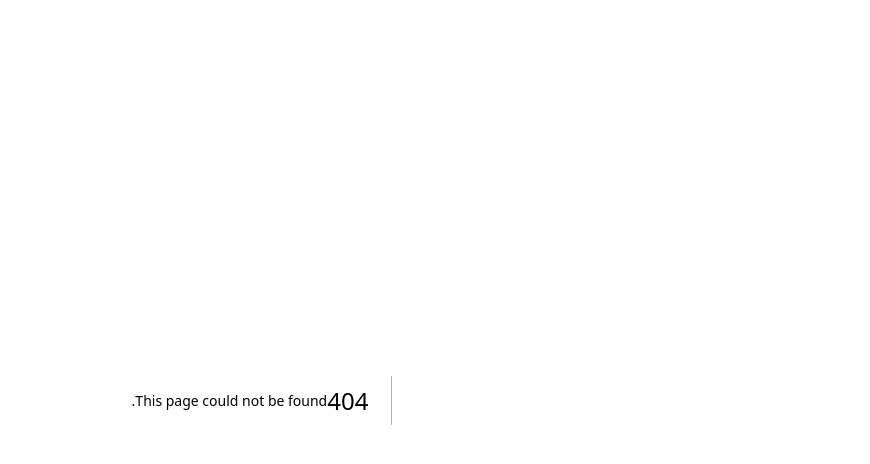
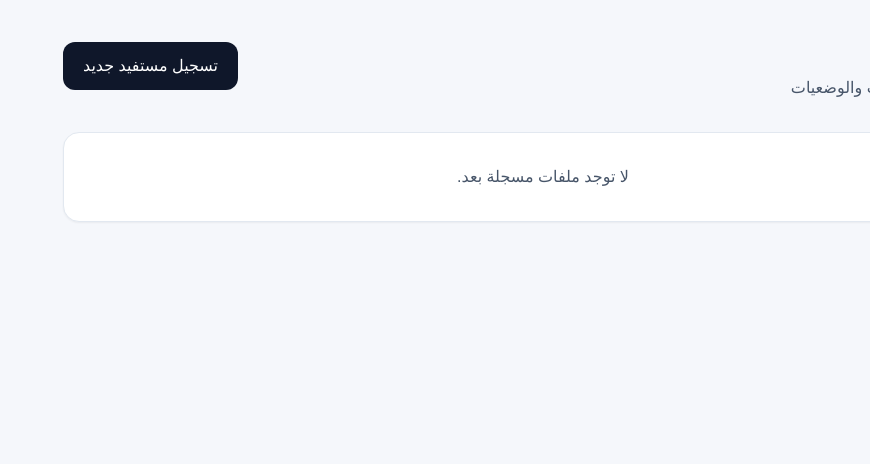
Before and after one commit to mourad-sat/second-chance, a Next.js app: page /beneficiaries in a window 1280 px wide. Before the commit this address had no page. Shown: the top 464 px of the page, without its empty margins (410-1280 px from the left). Built offline with nearby package versions, Linux system fonts and the light colour scheme.

Commit message:
feat: add beneficiaries listing page

```diff
--- /dev/null
+++ b/app/beneficiaries/page.tsx
@@ -0,0 +1,19 @@
+import Link from "next/link";
+import { AppShell } from "@/components/AppShell";
+
+export default function BeneficiariesPage() {
+  return (
+    <AppShell>
+      <div className="flex items-center justify-between mb-8">
+        <div>
+          <h2 className="text-3xl font-bold">المستفيدون</h2>
+          <p className="text-slate-600 mt-2">إدارة التسجيل والملفات والوضعيات</p>
+        </div>
+        <Link href="/beneficiaries/new" className="rounded-xl bg-slate-900 px-5 py-3 text-white">تسجيل مستفيد جديد</Link>
+      </div>
+      <div className="rounded-2xl bg-white p-8 text-center border border-slate-200 shadow-sm">
+        <p className="text-slate-600">لا توجد ملفات مسجلة بعد.</p>
+      </div>
+    </AppShell>
+  );
+}
```
